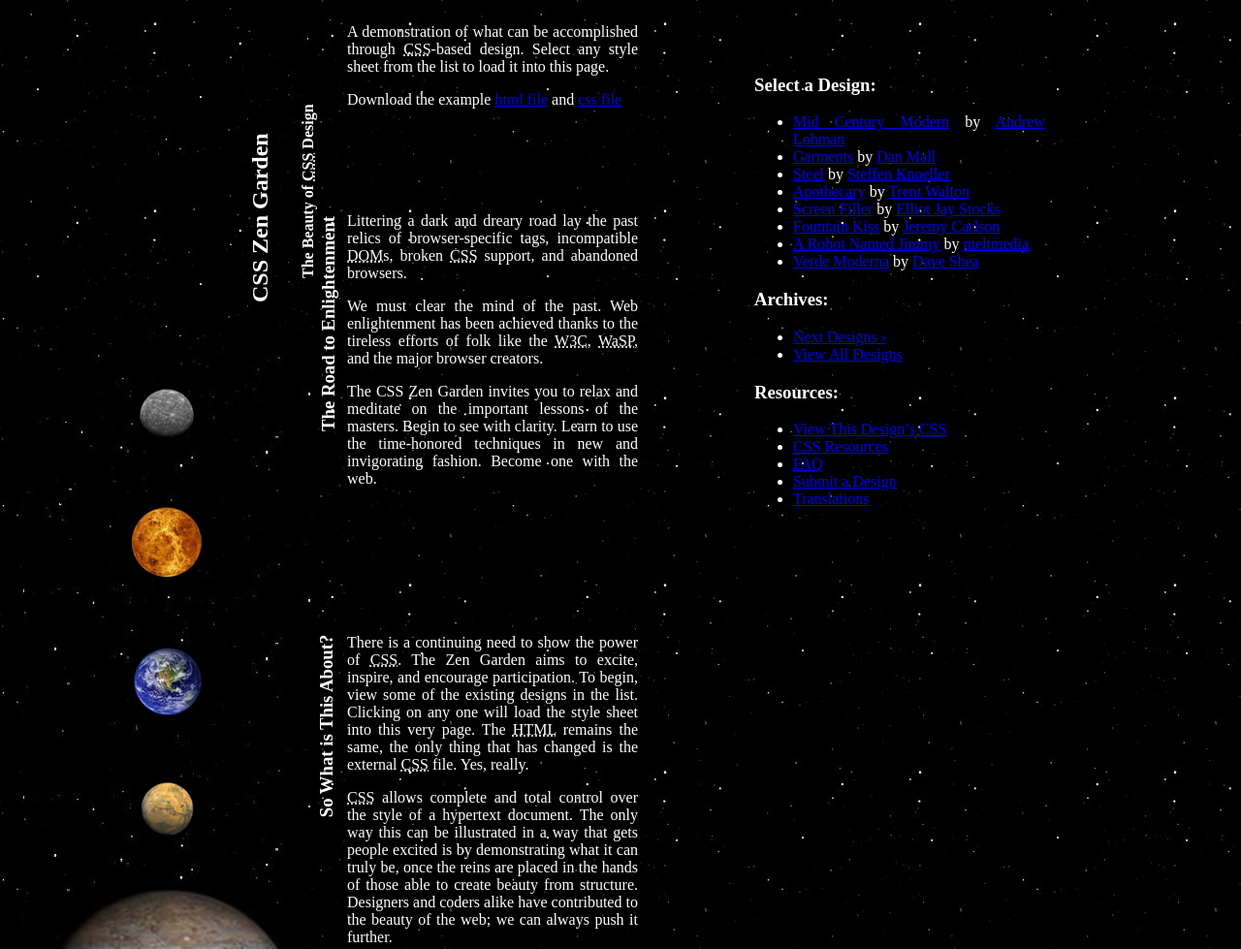
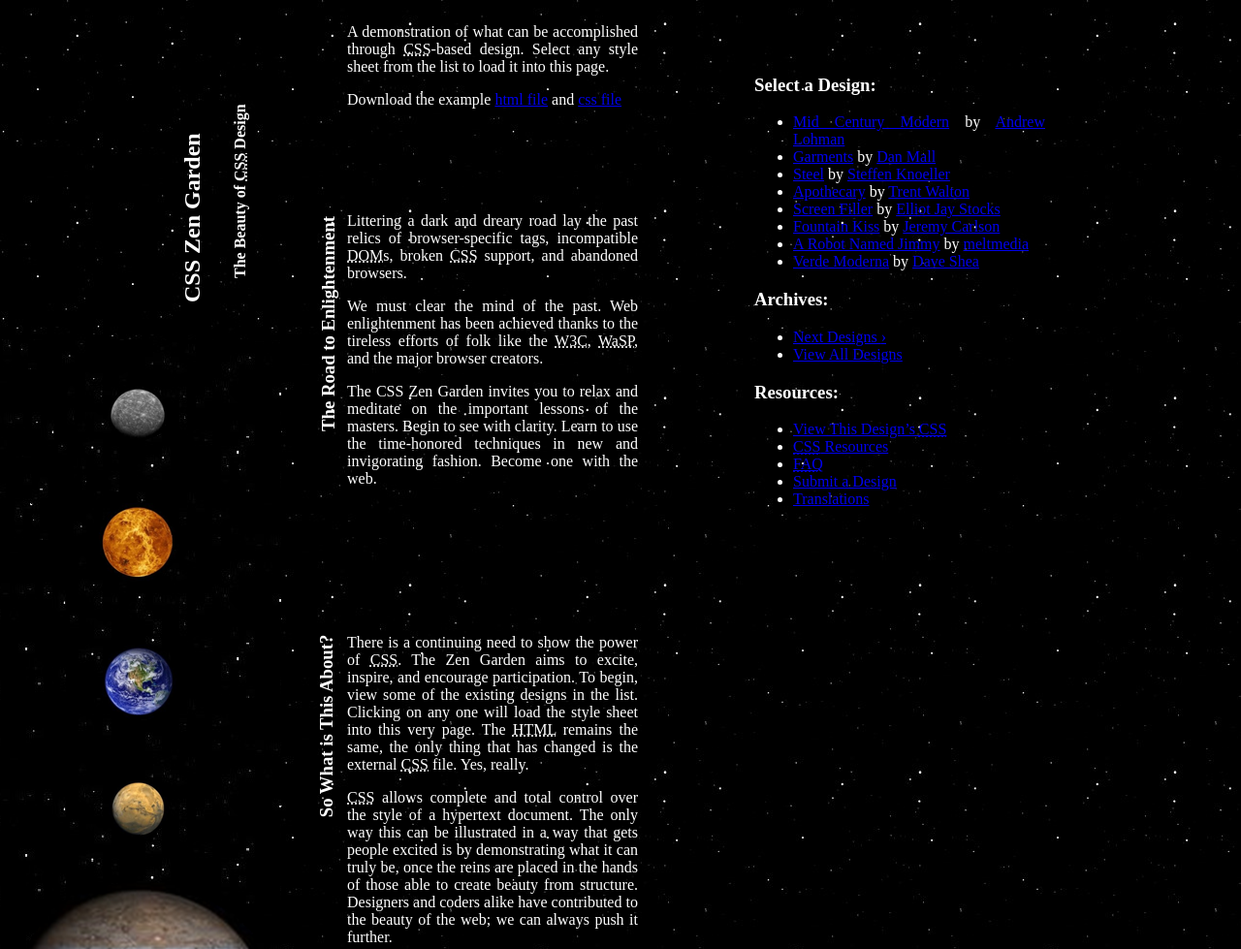
Before and after one commit to thaynacr/ZenGardenFACOM, a plain HTML site: page index.html in a window 1280 px wide. Shown: the top 979 px of the page at 97% size. Drawn offline with Linux system fonts and the light colour scheme.

Commit message:
Algumas mudanças em algumas Margens
Tive de modificar uns valores de margin-left da Vitória, no .intro
header ( ficou margin-left:-370px;); no .extra1 (ficou
margin-left:-330px;) e adicionei margin-top e margin-bottom para o
footer (margin-top: 80px; /  margin-bottom: 80px;)

```diff
--- a/estilo.css
+++ b/estilo.css
@@ -52,6 +52,12 @@ a.zen-github
     height: 114px;
 }
 
+footer
+{
+	margin-top: 80px;
+	margin-bottom: 80px;
+}
+
 
 #zen-preamble.preamble h3
 {
@@ -67,11 +73,6 @@ a.zen-github
   -o-transform: rotate(-90deg) translate(-145px,-130px);
    filter: progid:DXImageTransform.Microsoft.BasicImage(rotation=3);
 }
-
-/*#zen-preamble.preamble p
-{
-	float: left;
-}*/
 
 #zen-explanation.explanation h3
 {
@@ -172,7 +173,7 @@ body{
 	height:400px;
 	z-index: 1;
 	left:60%;
-	margin-left:-300px;
+	margin-left:-370px;
 	position:absolute;
 	background: #122981 url(imagens/stnasa.png);
 }
@@ -241,6 +242,6 @@ h2 {
 	background:url(imagens/planetas3.png) no-repeat;
 	z-index: 1;
 	left:25%;
-	margin-left:-300px;
+	margin-left:-330px;
 	position:absolute;
 }
```
